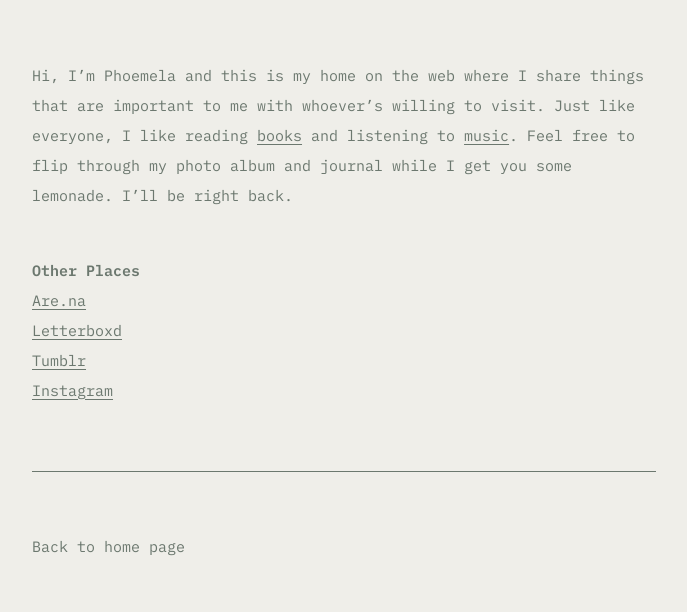
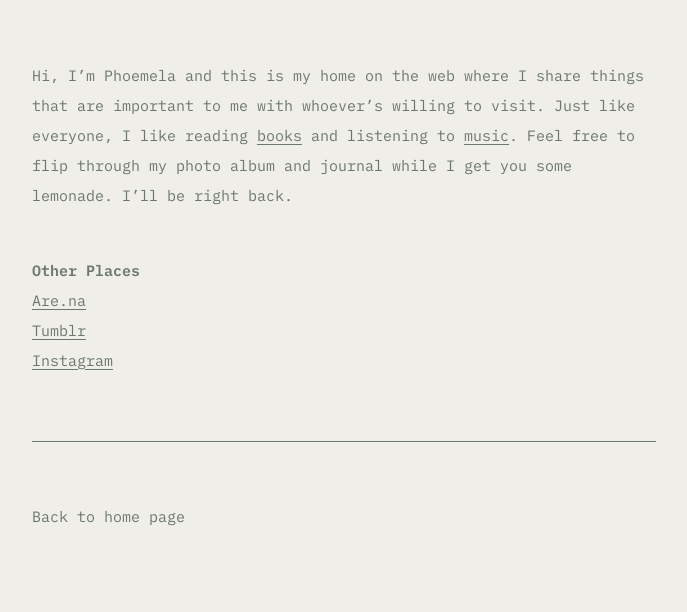
Before and after one commit to comballar/comballar.github.io, a Jekyll site: the page built from about.md, in a window 1280 px wide. Shown: the part 1038-1650 px from the top of the page, without its empty margins (88-775 px from the left). Built offline with Jekyll 4.4.1, drawn with Linux system fonts in a browser that asks for light colours; after the commit the page ends 1620 px from its top, so only the background shows below that.

Commit message:
Update about.md

```diff
--- a/about.md
+++ b/about.md
@@ -12,8 +12,7 @@ permalink: /about/
   Just like everyone, I like reading <a href="https://docs.google.com/spreadsheets/d/19lA3Q2PhI-gE9al3hLvm9YvbfqZxT5TDBC7qv7zEkSo/edit?usp=sharing" target="_blank">books</a> and listening to <a href="https://radio4000.com/como-ballar" target="_blank">music</a>.
   Feel free to flip through my photo album and journal while I get you some lemonade. I’ll be right back.</p>
 <br><b>Other Places</b>
-<br><a href="https://are.na/comoballar" target="_blank">Are.na</a>
-<br><a href="https://letterboxd.com/comoballar/" target="_blank">Letterboxd</a>
+<br><a href="https://are.na/como-ballar" target="_blank">Are.na</a>
 <br><a href="https://comoballar.tumblr.com/" target="_blank">Tumblr</a>
 <br><a href="https://www.instagram.com/comoballar/" target="_blank">Instagram</a>
 <br>
```
